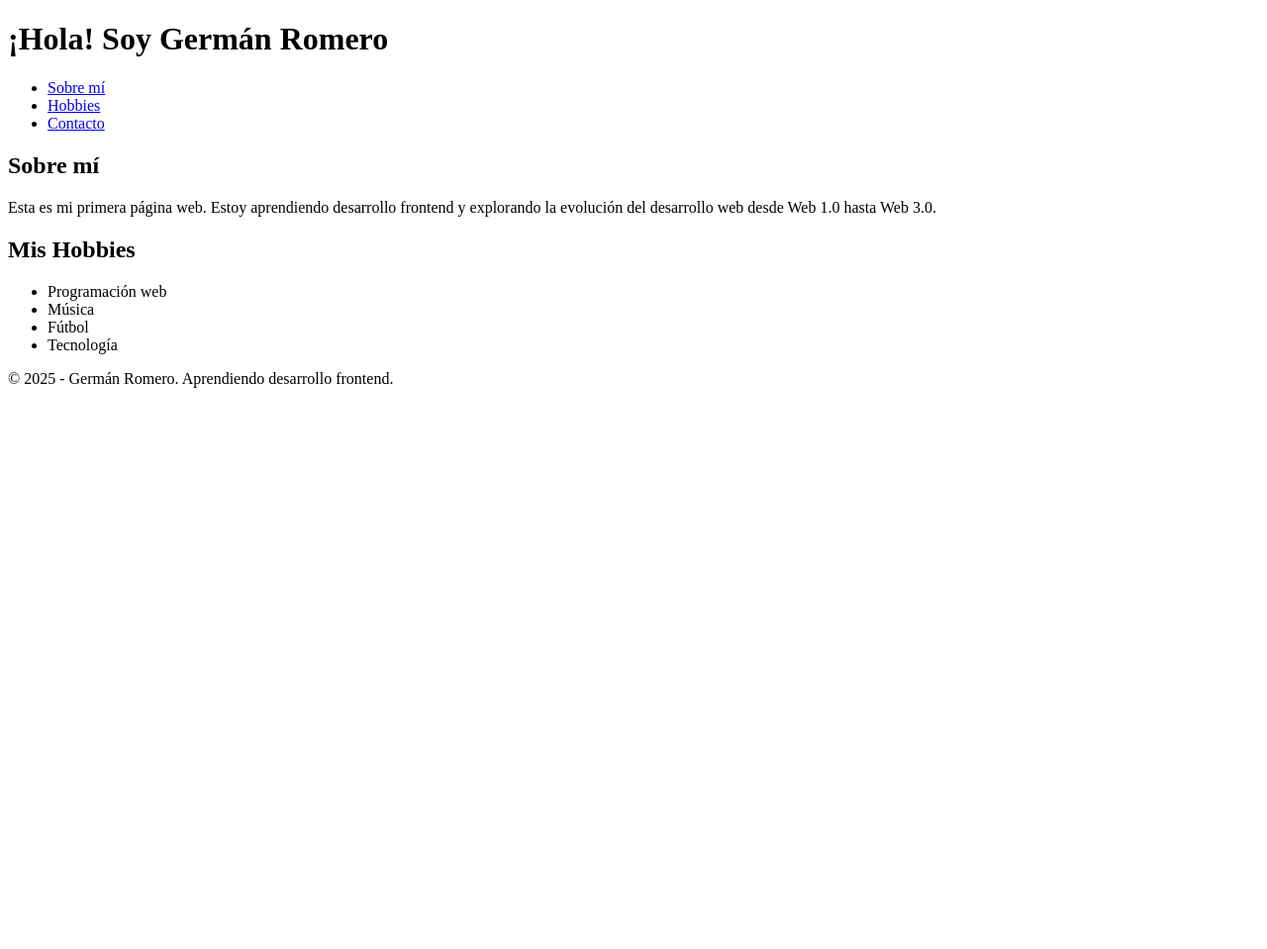
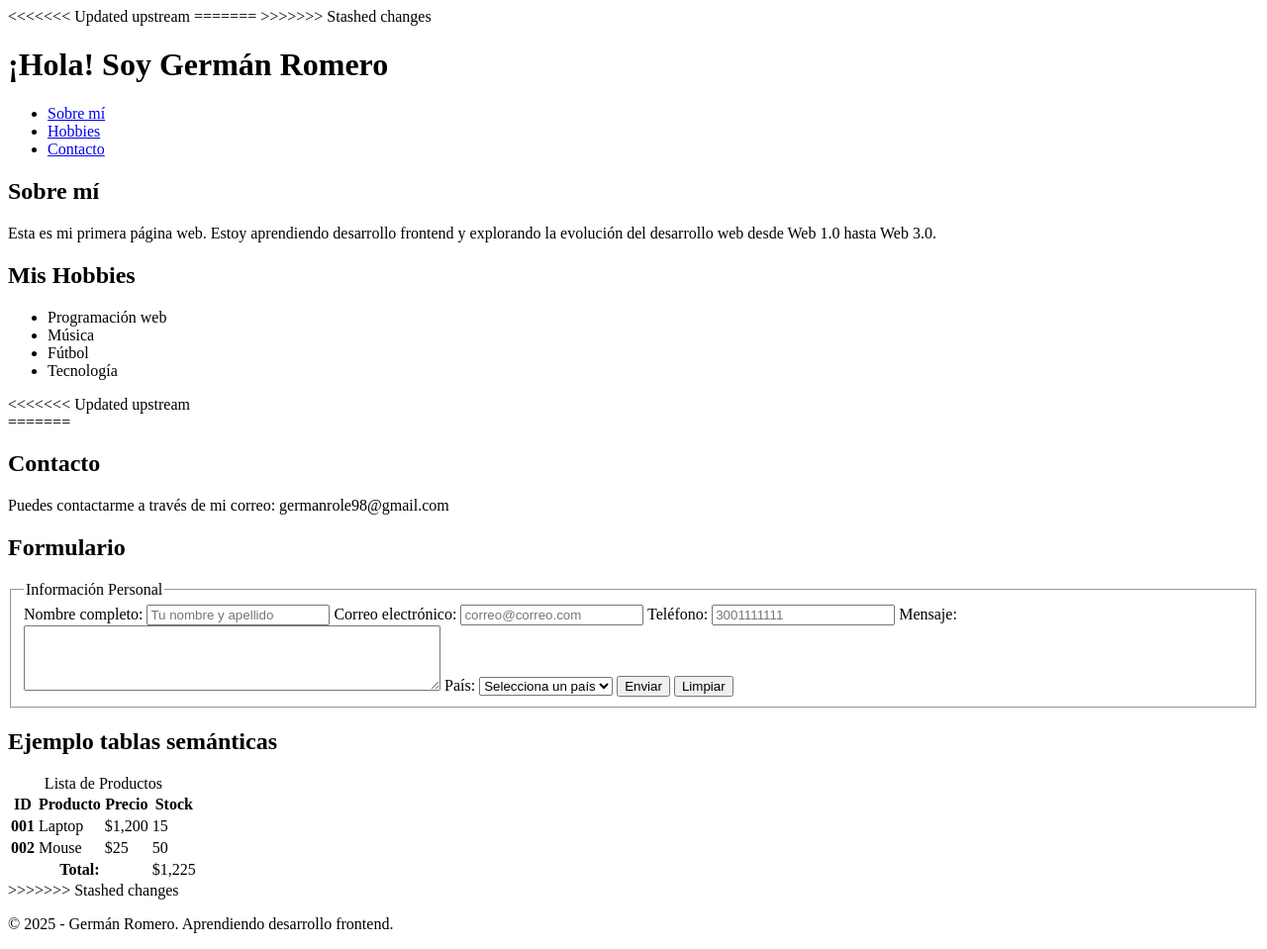
Before and after one commit to germanrole98/mi-primer-proyecto, a plain HTML site: page index.html in a window 1280 px wide. Shown: the whole page at 99% size. Before the commit the page ends 800 px from the top, so only its background shows below. Drawn offline with Linux system fonts and the light colour scheme.

Commit message:
Se realizado un cambio en index.html

```diff
--- a/index.html
+++ b/index.html
@@ -1,10 +1,17 @@
 <!DOCTYPE html>
 <html lang="es">
   <head>
+<<<<<<< Updated upstream
     <meta charset="UTF-8" />
     <meta name="viewport" content="width=device-width, initial-scale=1.0" />
     <meta name="description" content="Mi primera página web personal" />
     <title>Mi Primera Página - Germán Romero</title>
+=======
+    <meta charset="UTF-8">
+    <meta name="viewport" content="width=device-width, initial-scale=1.0">
+    <meta name="description" content="Mi primera página web personal">
+    <title>Germán Romero</title>
+>>>>>>> Stashed changes
   </head>
   <body>
     <header>
@@ -37,9 +44,105 @@
           <li>Tecnología</li>
         </ul>
       </section>
+<<<<<<< Updated upstream
     </main>
 
     <footer id="contacto">
+=======
+
+      <section id="contacto">
+        <h2>Contacto</h2>
+        <p>Puedes contactarme a través de mi correo: germanrole98@gmail.com</p>
+      </section>
+
+      <section id="formulario">
+        <h2>Formulario</h2>
+        <form action="/procesar" method="POST" novalidate>
+          <fieldset>
+            <legend>Información Personal</legend>
+
+            <label for="nombre">Nombre completo:</label>
+            <input
+              type="text"
+              id="nombre"
+              name="nombre"
+              placeholder="Tu nombre y apellido"
+              required
+            >
+
+            <label for="email">Correo electrónico:</label>
+            <input
+              type="email"
+              id="email"
+              name="email"
+              placeholder="correo@correo.com"
+              required
+            >
+
+            <label for="telefono">Teléfono:</label>
+            <input
+              type="tel"
+              id="telefono"
+              name="telefono"
+              placeholder="3001111111"
+            >
+
+            <label for="mensaje">Mensaje:</label>
+            <textarea id="mensaje" name="mensaje" rows="4" cols="50"></textarea>
+
+            <label for="pais">País:</label>
+            <select id="pais" name="pais">
+              <option value="">Selecciona un país</option>
+              <option value="mx">México</option>
+              <option value="es">España</option>
+              <option value="ar">Argentina</option>
+            </select>
+
+            <button type="submit">Enviar</button>
+            <button type="reset">Limpiar</button>
+          </fieldset>
+        </form>
+      </section>
+    </main>
+
+    <h2>Ejemplo tablas semánticas</h2>
+
+    <table>
+      <caption>
+        Lista de Productos
+      </caption>
+      <thead>
+        <tr>
+          <th scope="col">ID</th>
+          <th scope="col">Producto</th>
+          <th scope="col">Precio</th>
+          <th scope="col">Stock</th>
+        </tr>
+      </thead>
+      <tbody>
+        <tr>
+          <th scope="row">001</th>
+          <td>Laptop</td>
+          <td>$1,200</td>
+          <td>15</td>
+        </tr>
+        <tr>
+          <th scope="row">002</th>
+          <td>Mouse</td>
+          <td>$25</td>
+          <td>50</td>
+        </tr>
+      </tbody>
+      <tfoot>
+        <tr>
+          <th scope="row" colspan="3">Total:</th>
+          <td>$1,225</td>
+        </tr>
+      </tfoot>
+    </table>
+
+    <footer id="footer">
+>>>>>>> Stashed changes
       <p>&copy; 2025 - Germán Romero. Aprendiendo desarrollo frontend.</p>
     </footer>
   </body>
```
